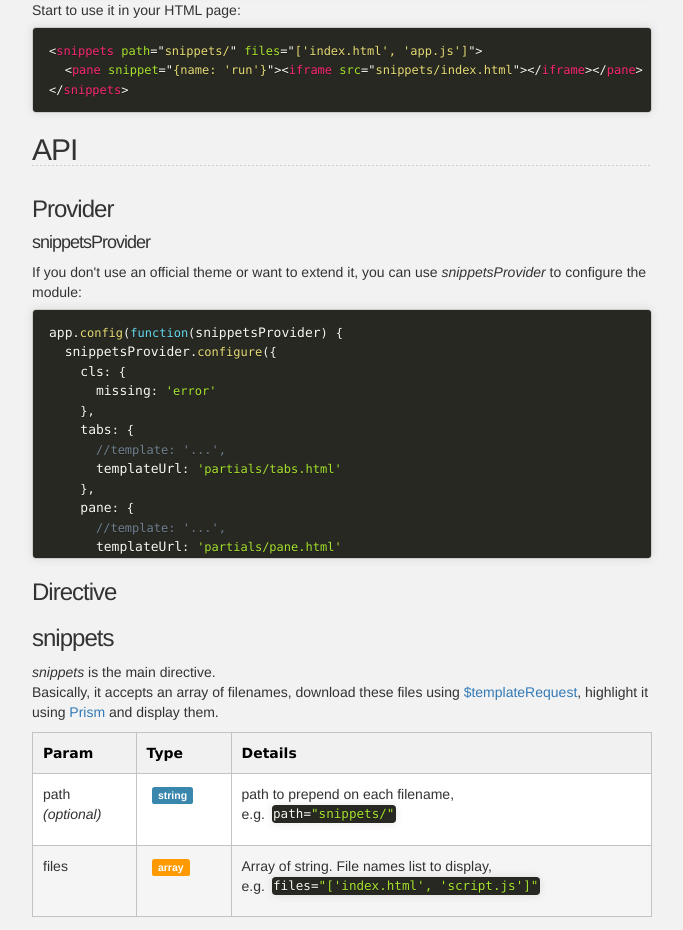
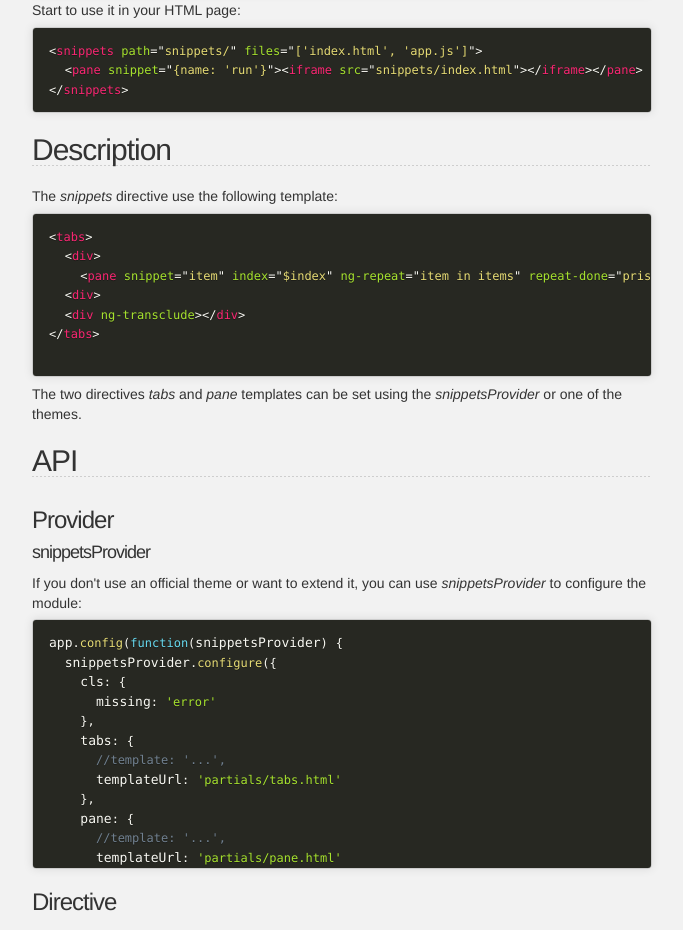
Before and after one commit to jbdemonte/angular-snippets, a plain HTML site: page index.html in a window 1280 px wide. Shown: the part 1520-2450 px from the top of the page, without its empty margins (298-981 px from the left). Drawn offline with nearby package versions, Linux system fonts and the light colour scheme; no server answers.

Commit message:
add description

```diff
--- a/index.html
+++ b/index.html
@@ -99,6 +99,20 @@
   &lt;pane snippet="{name: 'run'}"&gt;&lt;iframe src="snippets/index.html"&gt;&lt;/iframe&gt;&lt;/pane&gt;
 &lt;/snippets&gt;</code></pre>
 
+        <h2>Description</h2>
+        The <em>snippets</em> directive use the following template:
+        <pre><code class="language-markup">
+&lt;tabs&gt;
+  &lt;div&gt;
+    &lt;pane snippet="item" index="$index" ng-repeat="item in items" repeat-done="prism()"&gt;&lt;pre class="code language-{{item.type}}" ng-bind="item.content"&gt;&lt;/pre&gt;&lt;/pane&gt;
+  &lt;div&gt;
+  &lt;div ng-transclude&gt;&lt;/div&gt;
+&lt;/tabs&gt;
+        </code></pre>
+        The two directives <em>tabs</em> and <em>pane</em> templates can be set using the <em>snippetsProvider</em> or one of the themes.
+
+
+
         <h2>API</h2>
         <h3>Provider</h3>
         <h4>snippetsProvider</h4>
```
